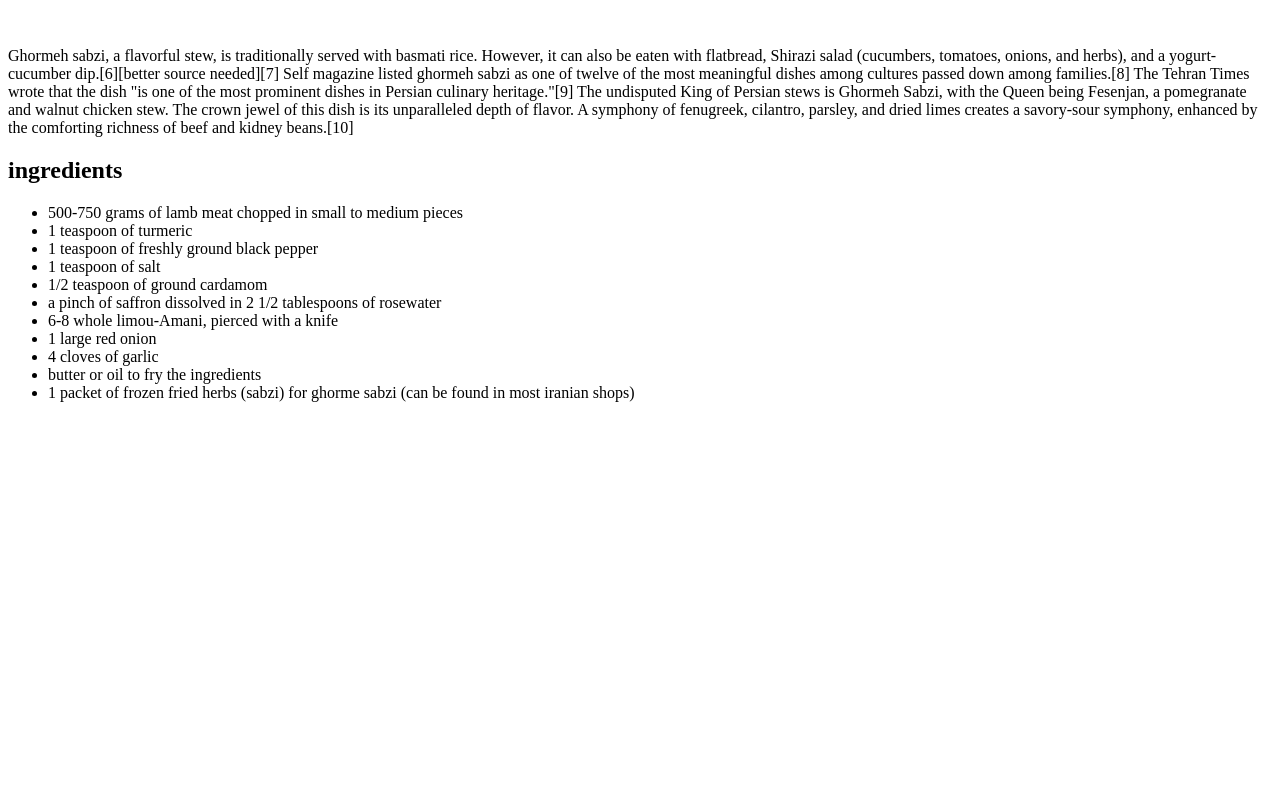
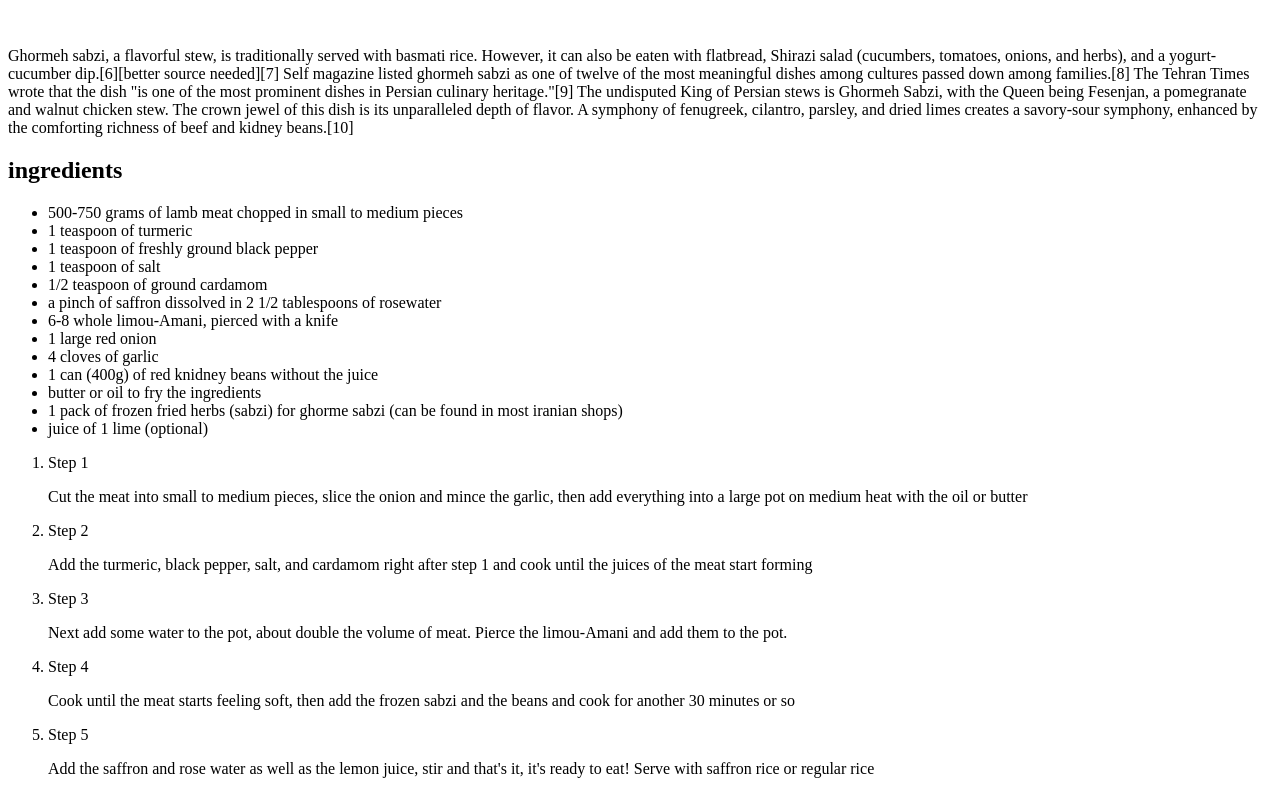
Before and after one commit to gbitt22/odin_recipes, a plain HTML site: page recipes/ghorme-sabzi.html in a window 1280 px wide. Shown: the part 327-1121 px from the top of the page. Before the commit the page ends 800 px from the top, so only its background shows below. Drawn offline with Linux system fonts and the light colour scheme.

Commit message:
Finish html for Ghorme-sabzi recipe
Added Steps after list of ingredients

```diff
--- a/recipes/ghorme-sabzi.html
+++ b/recipes/ghorme-sabzi.html
@@ -34,8 +34,17 @@
             <li>6-8 whole limou-Amani, pierced with a knife</li>
             <li>1 large red onion</li>
             <li>4 cloves of garlic</li>
+            <li>1 can (400g) of red knidney beans without the juice</li>
             <li>butter or oil to fry the ingredients</li>
-            <li>1 packet of frozen fried herbs (sabzi) for ghorme sabzi (can be found in most iranian shops)</li>
+            <li>1 pack of frozen fried herbs (sabzi) for ghorme sabzi (can be found in most iranian shops)</li>
+            <li>juice of 1 lime (optional)</li>
         </ul>
+        <ol>
+            <li>Step 1 <p>Cut the meat into small to medium pieces, slice the onion and mince the garlic, then add everything into a large pot on medium heat with the oil or butter </p></li>
+            <li>Step 2 <p>Add the turmeric, black pepper, salt, and cardamom right after step 1 and cook until the juices of the meat start forming</p></li>
+            <li>Step 3 <p>Next add some water to the pot, about double the volume of meat. Pierce the limou-Amani and add them to the pot.</p></li>
+            <li>Step 4  <p>Cook until the meat starts feeling soft, then add the frozen sabzi and the beans and cook for another 30 minutes or so</p></li>
+            <li>Step 5 <p>Add the saffron and rose water as well as the lemon juice, stir and that's it, it's ready to eat! Serve with saffron rice or regular rice</p></li>
+        </ol>
     </body>
 </html>
```
